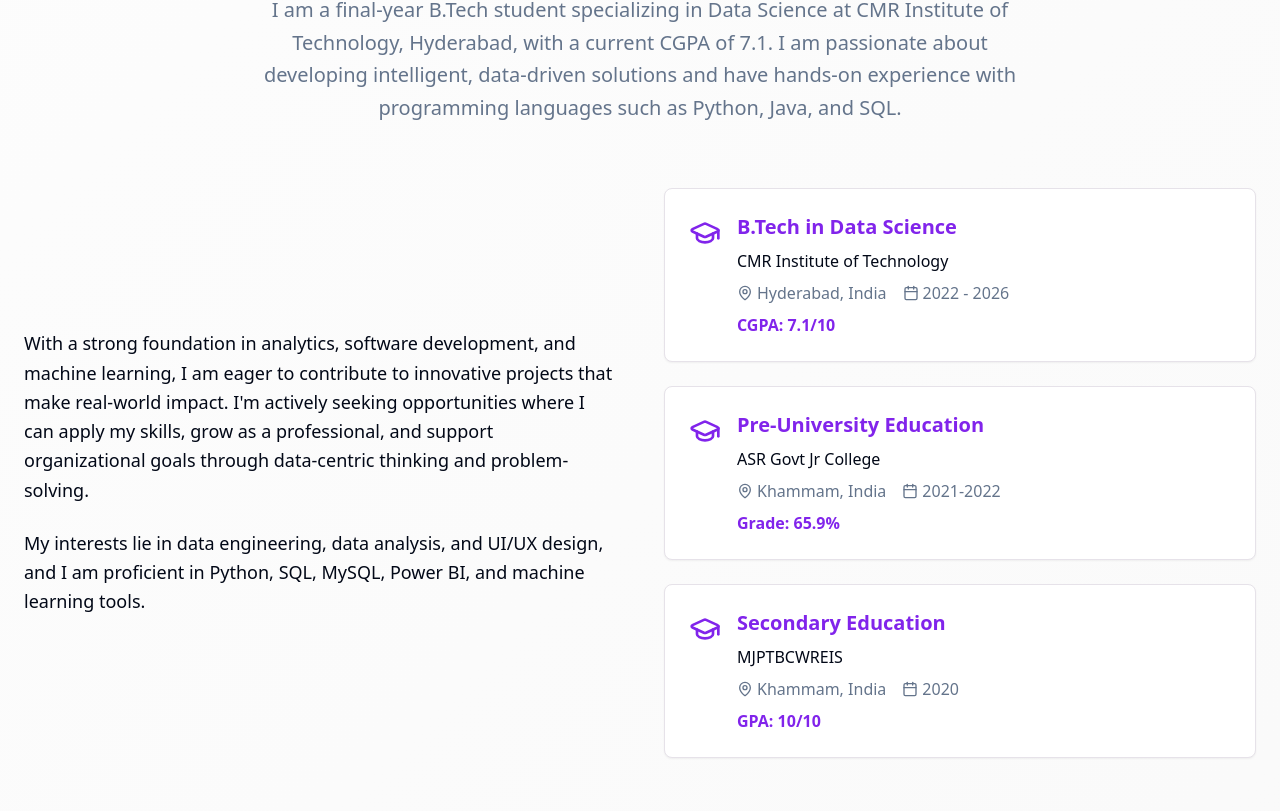
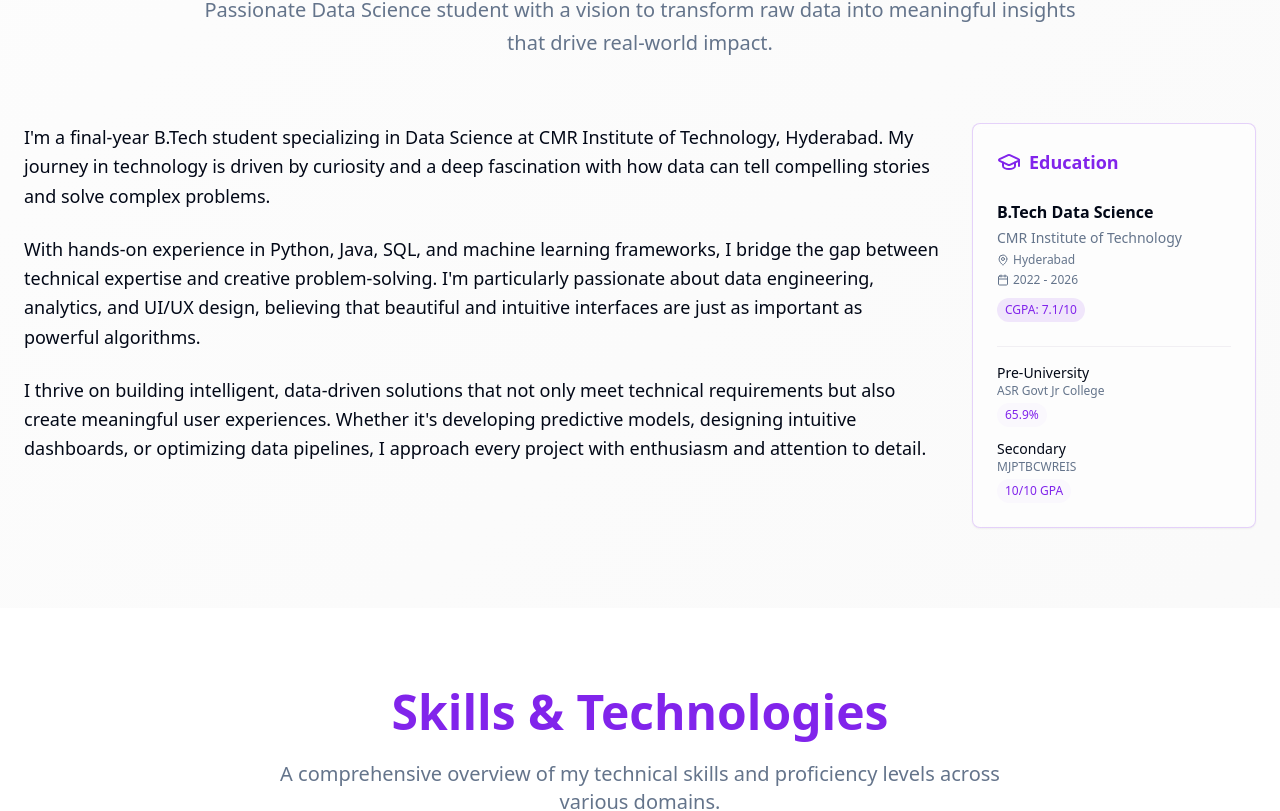
Before and after one commit to ShaikSharif04/sharifportfolio, a React (Vite) app: page / in a window 1280 px wide. Shown: the part 958-1769 px from the top of the page. Built offline with nearby package versions, Linux system fonts and the light colour scheme.

Commit message:
Refactor About Section Layout
Restructure the About section to place the education block in a distinct, visually appealing location (e.g., bottom-left or sidebar) to create a more balanced and modern layout.

```diff
--- a/src/components/Portfolio/AboutSection.tsx
+++ b/src/components/Portfolio/AboutSection.tsx
@@ -5,100 +5,79 @@ const AboutSection = () => {
       <div className="container mx-auto px-6">
         <div className="text-center mb-16">
           <h2 className="text-4xl md:text-5xl font-bold text-primary mb-6">About Me</h2>
-          <p className="text-xl text-muted-foreground max-w-3xl mx-auto leading-relaxed">
-            I am a final-year B.Tech student specializing in Data Science at CMR Institute of Technology, Hyderabad,
-            with a current CGPA of 7.1. I am passionate about developing intelligent, data-driven solutions and have
-            hands-on experience with programming languages such as Python, Java, and SQL.
+          <p className="text-xl text-muted-foreground max-w-4xl mx-auto leading-relaxed">
+            Passionate Data Science student with a vision to transform raw data into meaningful insights that drive real-world impact.
           </p>
         </div>
 
-        <div className="grid md:grid-cols-2 gap-12 items-center">
-          {/* Bio Content */}
+        <div className="grid lg:grid-cols-4 gap-8 items-start">
+          {/* Main Content */}
+          <div className="lg:col-span-3 space-y-8">
             <div className="space-y-6">
-            <p className="text-lg text-foreground leading-relaxed mx-0 my-0 py-0 px-0">
-              With a strong foundation in analytics, software development, and machine learning, I am eager to
-              contribute to innovative projects that make real-world impact. I'm actively seeking opportunities
-              where I can apply my skills, grow as a professional, and support organizational goals through
-              data-centric thinking and problem-solving.
+              <p className="text-lg text-foreground leading-relaxed">
+                I'm a final-year B.Tech student specializing in Data Science at CMR Institute of Technology, Hyderabad.
+                My journey in technology is driven by curiosity and a deep fascination with how data can tell compelling
+                stories and solve complex problems.
               </p>
               <p className="text-lg text-foreground leading-relaxed">
-              My interests lie in data engineering, data analysis, and UI/UX design, and I am proficient in
-              Python, SQL, MySQL, Power BI, and machine learning tools.
+                With hands-on experience in Python, Java, SQL, and machine learning frameworks, I bridge the gap between
+                technical expertise and creative problem-solving. I'm particularly passionate about data engineering,
+                analytics, and UI/UX design, believing that beautiful and intuitive interfaces are just as important
+                as powerful algorithms.
+              </p>
+              <p className="text-lg text-foreground leading-relaxed">
+                I thrive on building intelligent, data-driven solutions that not only meet technical requirements but
+                also create meaningful user experiences. Whether it's developing predictive models, designing intuitive
+                dashboards, or optimizing data pipelines, I approach every project with enthusiasm and attention to detail.
               </p>
             </div>
+          </div>
 
-          {/* Education Cards */}
+          {/* Education Sidebar */}
+          <div className="lg:col-span-1">
+            <Card className="bg-card/50 backdrop-blur-sm border-primary/20 shadow-elegant">
+              <CardContent className="p-6">
+                <div className="flex items-center space-x-2 mb-6">
+                  <GraduationCap className="h-6 w-6 text-primary" />
+                  <h3 className="text-lg font-semibold text-primary">Education</h3>
+                </div>
+
                 <div className="space-y-6">
-            <Card className="shadow-elegant hover:shadow-glow transition-all duration-300">
-              <CardContent className="p-6">
-                <div className="flex items-start space-x-4">
-                  <GraduationCap className="h-8 w-8 text-primary mt-1" />
+                  {/* Current Education */}
                   <div>
-                    <h3 className="text-xl font-semibold text-primary mb-2">
-                      B.Tech in Data Science
-                    </h3>
-                    <p className="text-foreground font-medium">CMR Institute of Technology</p>
-                    <div className="flex items-center space-x-4 mt-2 text-muted-foreground">
-                      <div className="flex items-center space-x-1">
-                        <MapPin className="h-4 w-4" />
-                        <span>Hyderabad, India</span>
+                    <h4 className="font-semibold text-foreground mb-1">B.Tech Data Science</h4>
+                    <p className="text-sm text-muted-foreground mb-1">CMR Institute of Technology</p>
+                    <div className="flex items-center space-x-1 text-xs text-muted-foreground mb-1">
+                      <MapPin className="h-3 w-3" />
+                      <span>Hyderabad</span>
                     </div>
-                      <div className="flex items-center space-x-1">
-                        <Calendar className="h-4 w-4" />
+                    <div className="flex items-center space-x-1 text-xs text-muted-foreground mb-2">
+                      <Calendar className="h-3 w-3" />
                       <span>2022 - 2026</span>
                     </div>
+                    <span className="inline-block bg-primary/10 text-primary text-xs px-2 py-1 rounded-full">
+                      CGPA: 7.1/10
+                    </span>
                   </div>
-                    <p className="text-primary font-semibold mt-2">CGPA: 7.1/10</p>
+
+                  {/* Previous Education */}
+                  <div className="pt-4 border-t border-border/50">
+                    <div className="space-y-3">
+                      <div>
+                        <h5 className="text-sm font-medium text-foreground">Pre-University</h5>
+                        <p className="text-xs text-muted-foreground">ASR Govt Jr College</p>
+                        <span className="inline-block bg-secondary/20 text-secondary-foreground text-xs px-2 py-1 rounded-full mt-1">
+                          65.9%
+                        </span>
+                      </div>
+                      <div>
+                        <h5 className="text-sm font-medium text-foreground">Secondary</h5>
+                        <p className="text-xs text-muted-foreground">MJPTBCWREIS</p>
+                        <span className="inline-block bg-secondary/20 text-secondary-foreground text-xs px-2 py-1 rounded-full mt-1">
+                          10/10 GPA
+                        </span>
                       </div>
                     </div>
-              </CardContent>
-            </Card>
-
-            <Card className="shadow-elegant hover:shadow-glow transition-all duration-300">
-              <CardContent className="p-6">
-                <div className="flex items-start space-x-4">
-                  <GraduationCap className="h-8 w-8 text-primary mt-1" />
-                  <div>
-                    <h3 className="text-xl font-semibold text-primary mb-2">
-                      Pre-University Education
-                    </h3>
-                    <p className="text-foreground font-medium">ASR Govt Jr College</p>
-                    <div className="flex items-center space-x-4 mt-2 text-muted-foreground">
-                      <div className="flex items-center space-x-1">
-                        <MapPin className="h-4 w-4" />
-                        <span>Khammam, India</span>
-                      </div>
-                      <div className="flex items-center space-x-1">
-                        <Calendar className="h-4 w-4" />
-                        <span>2021-2022</span>
-                      </div>
-                    </div>
-                    <p className="text-primary font-semibold mt-2">Grade: 65.9%</p>
-                  </div>
-                </div>
-              </CardContent>
-            </Card>
-
-            <Card className="shadow-elegant hover:shadow-glow transition-all duration-300">
-              <CardContent className="p-6">
-                <div className="flex items-start space-x-4">
-                  <GraduationCap className="h-8 w-8 text-primary mt-1" />
-                  <div>
-                    <h3 className="text-xl font-semibold text-primary mb-2">
-                      Secondary Education
-                    </h3>
-                    <p className="text-foreground font-medium">MJPTBCWREIS</p>
-                    <div className="flex items-center space-x-4 mt-2 text-muted-foreground">
-                      <div className="flex items-center space-x-1">
-                        <MapPin className="h-4 w-4" />
-                        <span>Khammam, India</span>
-                      </div>
-                      <div className="flex items-center space-x-1">
-                        <Calendar className="h-4 w-4" />
-                        <span>2020</span>
-                      </div>
-                    </div>
-                    <p className="text-primary font-semibold mt-2">GPA: 10/10</p>
                   </div>
                 </div>
               </CardContent>
```
Lines whose indentation alone changed are shown as unchanged.
